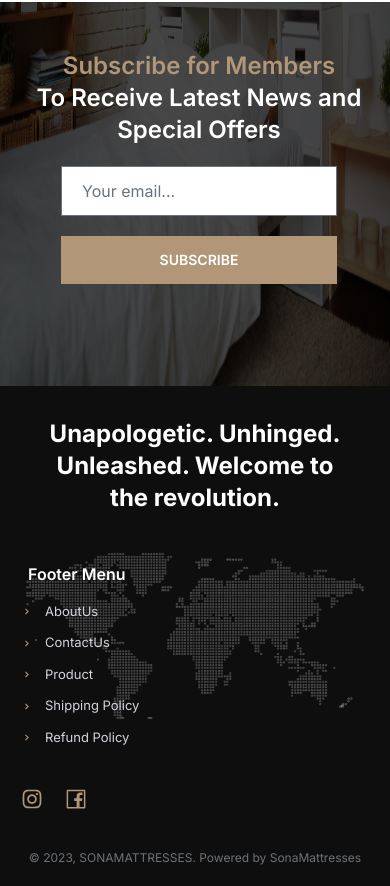
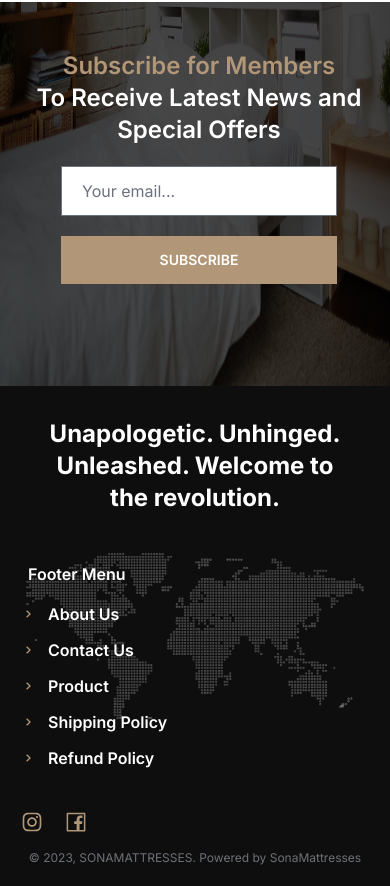
Before and after one commit to shadrajput/Sona-Mattresses, a Next.js app: page / in a window 390 px wide. Shown: the part 3843-4729 px from the top of the page. Built offline with nearby package versions, Linux system fonts and the light colour scheme; what tailwindcss-debug-screens would draw is missing.

Commit message:
footer nav

```diff
--- a/src/components/Footer.jsx
+++ b/src/components/Footer.jsx
@@ -38,23 +38,29 @@ export function Footer() {
                 Footer Menu
               </h1>
               <nav className="space-y-3 ">
-                <li className="flex cursor-pointer items-center space-x-3 text-[13px] text-white duration-300 hover:text-[#ae9775] xs:text-gray-300 md:text-sm">
+                <li className="flex cursor-pointer items-center space-x-3 font-semibold text-white duration-300 hover:text-[#ae9775]">
                   <BiChevronRight className="font-bold text-[#b19777]" />
-                  <h1>AboutUs</h1>
+                  <Link href={`/AboutUs`}>
+                    <h1>About Us</h1>
+                  </Link>
                 </li>
-                <li className="flex cursor-pointer items-center space-x-3 text-[13px] text-white duration-300  hover:text-[#ae9775] xs:text-gray-300 md:text-sm">
+                <li className="flex cursor-pointer items-center space-x-3 font-semibold  text-white duration-300 hover:text-[#ae9775]">
                   <BiChevronRight className="font-bold text-[#b19777]" />
-                  <h1>ContactUs</h1>
+                  <Link href={`/ContactUsv`}>
+                    <h1>Contact Us</h1>
+                  </Link>
                 </li>
-                <li className="flex cursor-pointer items-center space-x-3 text-[13px] text-white duration-300 hover:text-[#ae9775] xs:text-gray-300 md:text-sm">
+                <li className="flex cursor-pointer items-center space-x-3 font-semibold text-white duration-300 hover:text-[#ae9775]">
                   <BiChevronRight className="font-bold text-[#b19777]" />
-                  <h1>Product</h1>
+                  <Link href={`/Product`}>
+                    <h1>Product</h1>
+                  </Link>
                 </li>
-                <li className="flex cursor-pointer items-center space-x-3 text-[13px] text-white duration-300 hover:text-[#ae9775] xs:text-gray-300 md:text-sm">
+                <li className="flex cursor-pointer items-center space-x-3 font-semibold text-white duration-300 hover:text-[#ae9775]">
                   <BiChevronRight className="font-bold text-[#b19777]" />
                   <h1>Shipping Policy</h1>
                 </li>
-                <li className="flex cursor-pointer items-center space-x-3 text-[13px] text-white duration-300 hover:text-[#ae9775] xs:text-gray-300 md:text-sm">
+                <li className="flex cursor-pointer items-center space-x-3 font-semibold text-white duration-300 hover:text-[#ae9775]">
                   <BiChevronRight className="font-bold text-[#b19777]" />
                   <h1>Refund Policy</h1>
                 </li>
```
